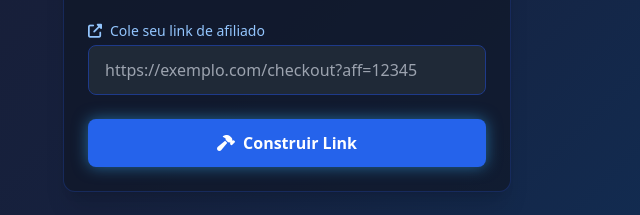
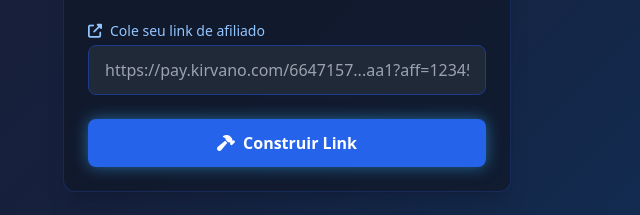
Before and after one commit to oitaloalcantara/ph2-link-gen, a plain HTML site: page index.html in a window 1280 px wide. Shown: the part 381-596 px from the top of the page, 353-993 px from the left. Drawn offline with nearby package versions, Linux system fonts and the light colour scheme.

Commit message:
Update index.html

```diff
--- a/index.html
+++ b/index.html
@@ -72,7 +72,7 @@
                     <label for="affiliateUrl" class="block text-sm font-medium text-blue-300 mb-1">
                         <i class="fas fa-external-link-alt mr-2"></i>Cole seu link de afiliado
                     </label>
-                    <input type="text" id="affiliateUrl" placeholder="https://exemplo.com/checkout?aff=12345" class="w-full px-4 py-3 rounded-lg bg-gray-800 border border-blue-900 focus:border-blue-500 focus:ring-2 focus:ring-blue-500 outline-none transition duration-200">
+                    <input type="text" id="affiliateUrl" placeholder="https://pay.kirvano.com/6647157...aa1?aff=12345" class="w-full px-4 py-3 rounded-lg bg-gray-800 border border-blue-900 focus:border-blue-500 focus:ring-2 focus:ring-blue-500 outline-none transition duration-200">
                 </div>
 
                 <button type="submit" class="w-full bg-blue-600 hover:bg-blue-700 text-white font-bold py-3 px-4 rounded-lg glow-effect transition duration-200 flex items-center justify-center">
```
